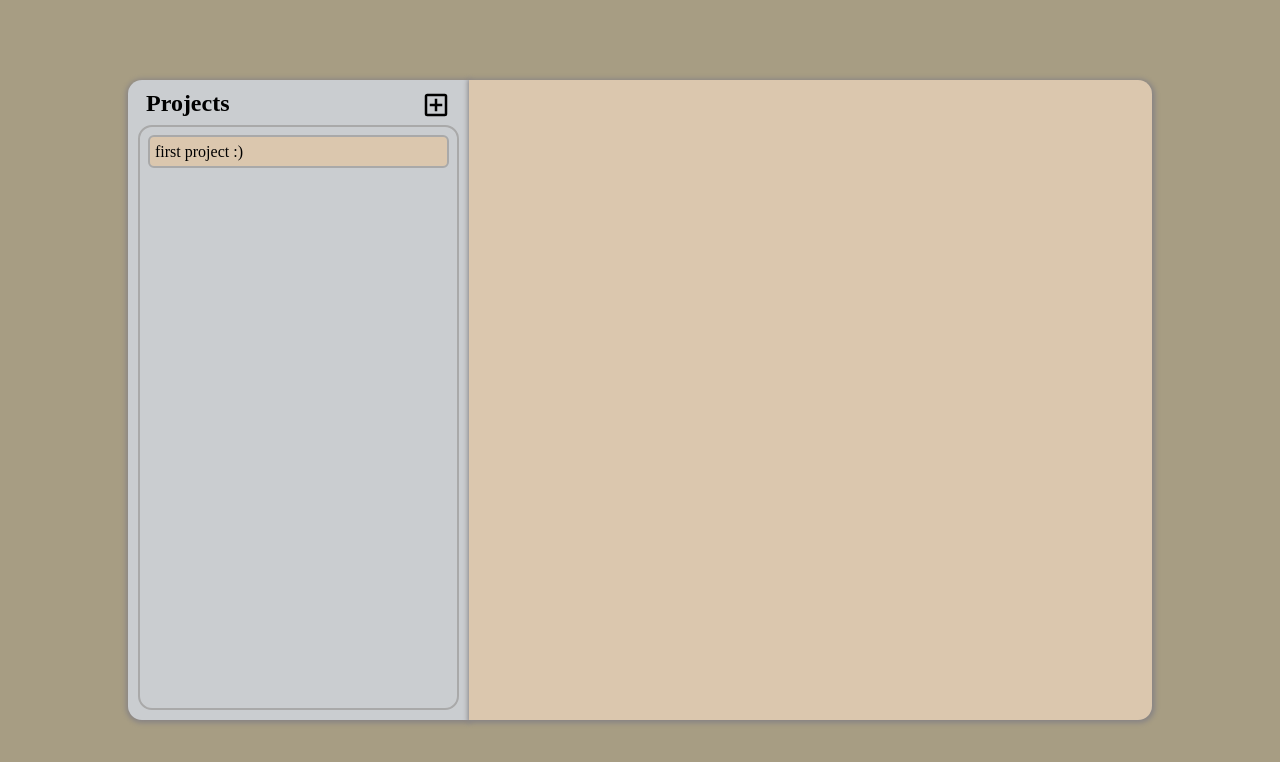
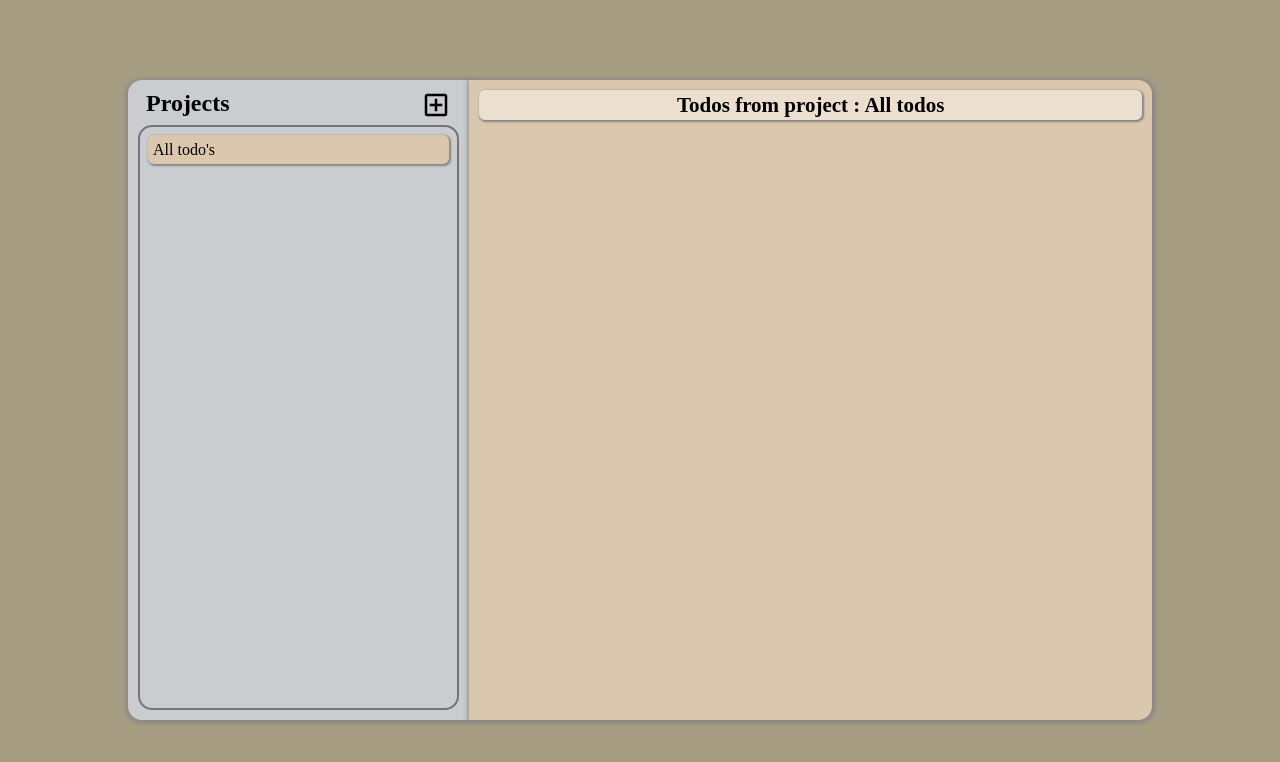
Before and after one commit to DogGotSwag/todoList, a website built with webpack: page src/template.html in a window 1280 px wide. Built offline with nearby package versions, Linux system fonts and the light colour scheme.

Commit message:
add to the right side & create todoItem class
completed the area where the todo items of a
project will go

```diff
--- a/src/style.css
+++ b/src/style.css
@@ -30,7 +30,7 @@ body{
     --shadow :rgb(136, 132, 132);
 
 }
-
+/* left side */
 .left{
     border-radius: var(--borderRadius) 0 0 var(--borderRadius);
     background-color: var(--blue);
@@ -43,11 +43,7 @@ body{
     grid-template-columns: 1fr;
 
 }
-.right{
-    border-radius: 0 var(--borderRadius) var(--borderRadius) 0;
-    background-color: var(--yellow);
-    box-shadow: 1px 1px 5px 2px var(--shadow);
-}
+
 .leftSideHeader{
     position: relative;
 }
@@ -58,7 +54,7 @@ body{
 
 .left .projectsArea{
     border-radius: var(--borderRadius);
-    border: 2px solid rgb(169, 169, 169);
+    border: 2px solid rgb(118, 116, 116);
     padding: 8px;
 }
 
@@ -66,13 +62,13 @@ body{
     list-style: none;
     background-color: var(--yellow);
     border-radius: 6px;
-    border: 2px solid rgb(169, 169, 169);
     height: 29px;
+    box-shadow: 1px 1px 2px 1px var(--shadow);
+
 
     display: flex;
     align-items: center;
     padding-left: 5px;
-
     position: relative;
 }
 
@@ -85,3 +81,36 @@ body{
     color: blue;
     cursor: pointer;
 }
+
+/* end left side */
+
+/* right side */
+.right{
+    border-radius: 0 var(--borderRadius) var(--borderRadius) 0;
+    background-color: var(--yellow);
+    box-shadow: 1px 1px 5px 2px var(--shadow);
+
+    padding: 10px;
+
+    display: grid;
+    grid-template-rows: auto 1fr;
+    gap: 10px;
+}
+
+.rightSideHeader{
+    border-radius: 6px;
+    box-shadow: 1px 1px 2px 1px var(--shadow);
+    height: 30px;
+    display: flex;
+    align-items: center;
+    justify-content: center;
+    background-color: rgb(237, 223, 208);
+    font-size: 14px;
+}
+
+.allTodos{
+
+}
+
+
+/* end right side */
--- a/src/template.html
+++ b/src/template.html
@@ -16,7 +16,7 @@
 
             <ul class="projectsArea">
 
-                <li class="project">first project :)
+                <li class="project"> <p>All todo's</p>
 
                 </li>
 
@@ -26,7 +26,13 @@
 
 
         <div class="right">
+            <div class="rightSideHeader">
+                <h2>Todos from project : All todos</h2>
+            </div>
 
+            <div class="allTodos">
+
+            </div>
         </div>
 
     </div>
```
Also changed, not shown: src/index.js (line endings or trailing spaces).
